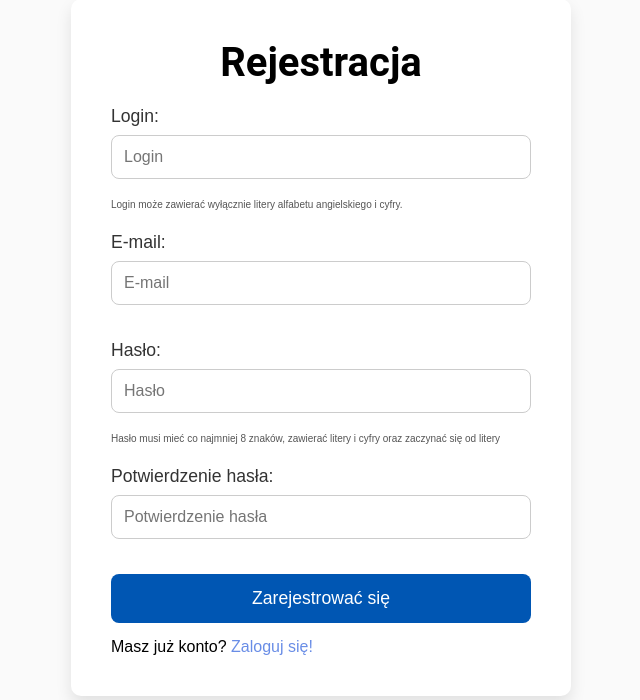
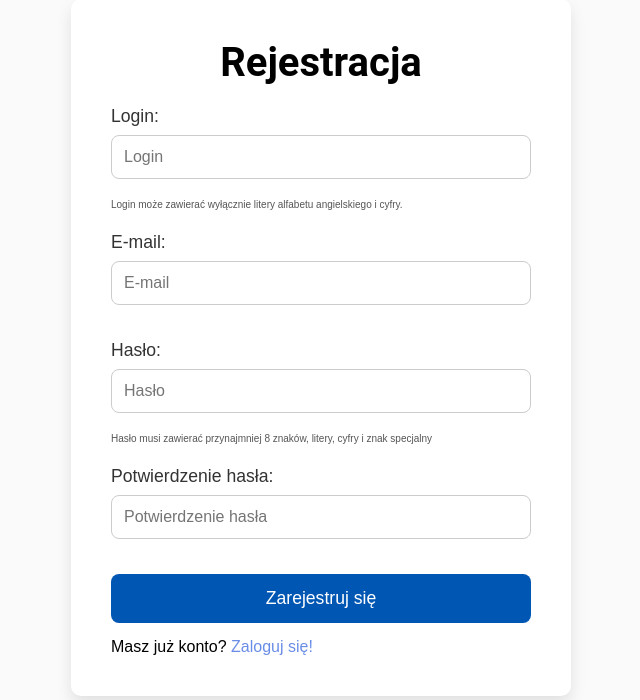
Before and after one commit to VasylievAndrii/KantorOnline, a PHP site: page /registration.php in a window 1280 px wide. Shown: the part 81-781 px from the top of the page, without its empty margins (319-959 px from the left). Run offline with PHP 8.4, Linux system fonts and the light colour scheme.

Commit message:
Fix bugs

```diff
--- a/cryptocurrencyInfo.php
+++ b/cryptocurrencyInfo.php
@@ -36,7 +36,7 @@
             <i class="fas fa-coins"></i> Kwota do sprzedania:
           </label>
           <input type="number" id="sellAmount" name="sellAmount" min="0.0001" step="0.0001" required>
-          <button type="submit" class="btn btn-sell">Sprzedać</button>
+          <button type="submit" class="btn btn-sell">Sprzedaj</button>
         </form>
       </div>
       <p id="buyResult" class="buy-result notification hidden"></p>
--- a/currencyInfo.php
+++ b/currencyInfo.php
@@ -36,7 +36,7 @@
             <i class="fas fa-coins"></i> Kwota do sprzedania:
           </label>
           <input type="number" id="sellAmount" name="sellAmount" min="0.0001" step="0.0001" required>
-          <button type="submit" class="btn btn-sell">Sprzedać</button>
+          <button type="submit" class="btn btn-sell">Sprzedaj</button>
         </form>
       </div>
       <p id="buyResult" class="buy-result notification hidden"></p>
--- a/registration.php
+++ b/registration.php
@@ -33,13 +33,13 @@
 								$errors[] = "Adres e-mail jest nieprawidłowy";
 							}
 							if (strlen($password) < 8) {
-								$errors[] = "Hasło musi mieć co najmniej 8 znaków";
+								$errors[] = "Hasło musi mieć przynajmniej 8 znaków";
 							}
 							if ($password !== $passwordRepeat) {
 								$errors[] = "Hasła nie pasują";
 							}
 							if (!preg_match("/[A-Z]/", $password)) {
-								$errors[] = "Hasło musi zawierać co najmniej jedną wielką literę";
+								$errors[] = "Hasło musi zawierać przynajmniej jedną wielką literę";
 							}
 							if (!preg_match("/[0-9]/", $password)) {
 								$errors[] = "Hasło musi zawierać przynajmniej jedną cyfrę";
@@ -106,13 +106,13 @@
 						<div class="main__auth-form-group">
 							<label for="password" class="main__auth-label">Hasło:</label>
 							<input class="main__auth-input" type="password" id="password" name="password" placeholder="Hasło" required>
-							<small class="main__registration-criteria">Hasło musi mieć co najmniej 8 znaków, zawierać litery i cyfry oraz zaczynać się od litery</small>
+							<small class="main__registration-criteria">Hasło musi zawierać przynajmniej 8 znaków, litery, cyfry i znak specjalny</small>
 						</div>
 						<div class="main__auth-form-group">
 							<label for="repeat_password" class="main__auth-label">Potwierdzenie hasła:</label>
 							<input class="main__auth-input" type="password" id="repeat_password" name="repeat_password" placeholder="Potwierdzenie hasła" required>
 						</div>
-						<button class="main__auth-btn" type="submit" name="submit">Zarejestrować się</button>
+						<button class="main__auth-btn" type="submit" name="submit">Zarejestruj się</button>
 					</form>
 					<p class="main__auth-suggest">Masz już konto? <a href="login.php" class="main__auth-suggest-link">Zaloguj się!</a></p>
 				</div>
--- a/scripts/currencyInfo.js
+++ b/scripts/currencyInfo.js
@@ -70,7 +70,7 @@ fetch("./databases/fetch_data.php")
 			document.title = `Kurs ${currencyDetail.name}`;
 
 			const rate = parseFloat(currencyData.rate);
-			const sellRate = (rate * 1.02 + 0.0001).toFixed(4);
+			const sellRate = (rate * 1.02 + 0.0001).toFixed(2);
 
 			document.getElementById(
 				"currency-name"
@@ -79,7 +79,7 @@ fetch("./databases/fetch_data.php")
 				.slice(0, 2)
 				.toLowerCase()}.png`;
 			document.getElementById("currency-code").textContent = currencyCode;
-			document.getElementById("currency-rate").textContent = rate.toFixed(4);
+			document.getElementById("currency-rate").textContent = rate.toFixed(2);
 			document.getElementById("currency-sell-rate").textContent = sellRate;
 			document.getElementById("currency-description").textContent = currencyDetail.description;
 		} else {
```
